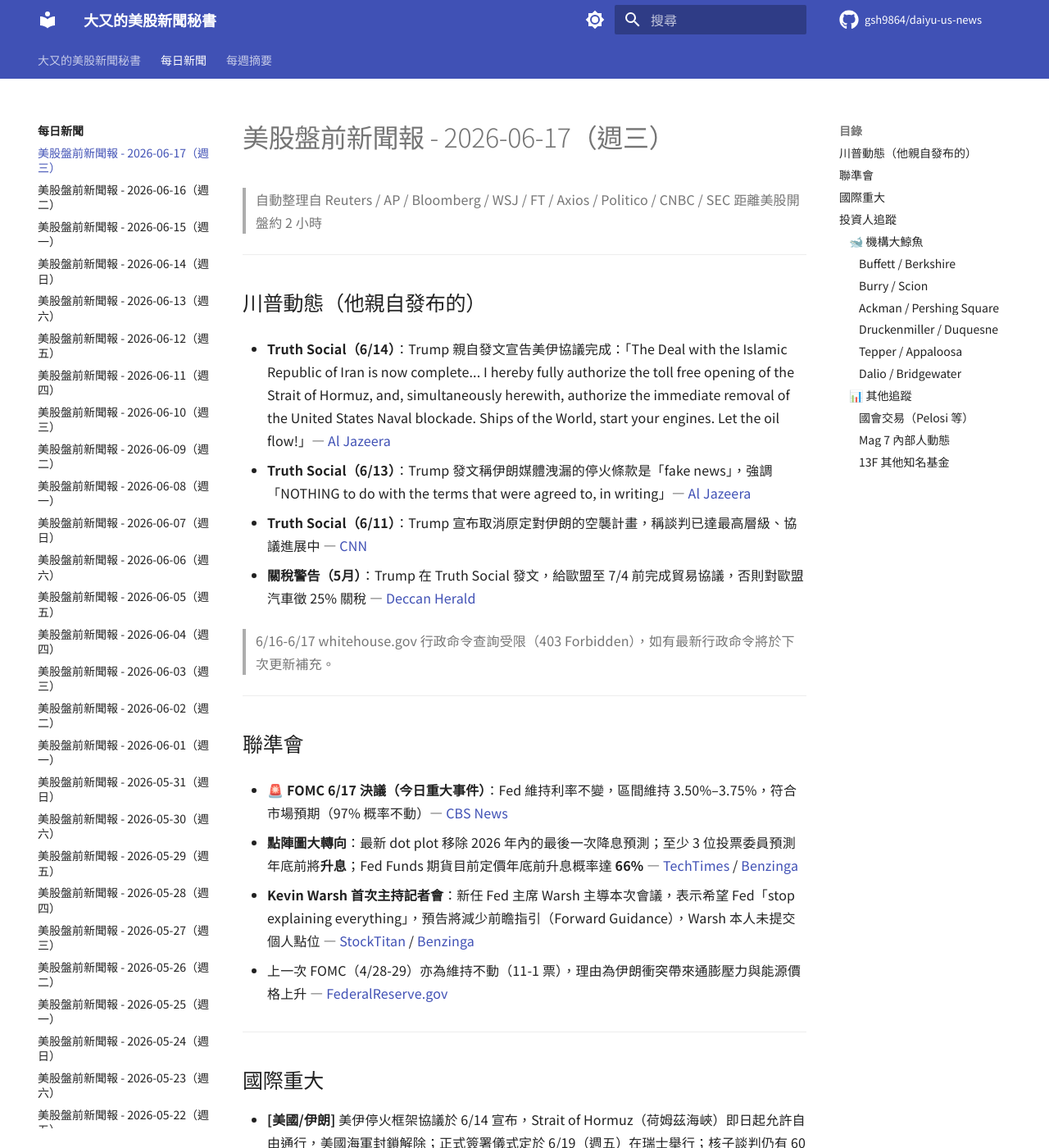
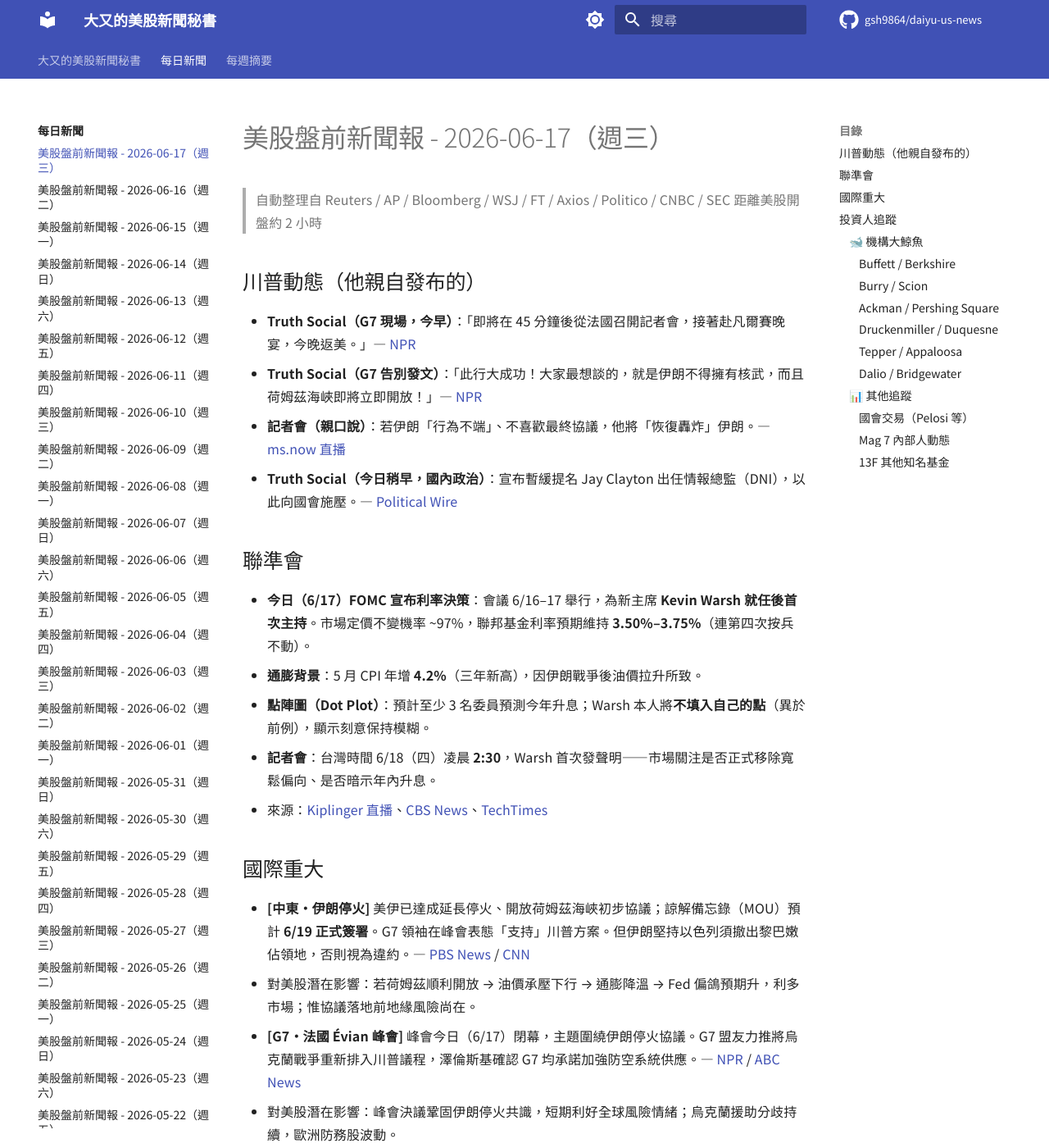
Before and after one commit to gsh9864/daiyu-us-news, an MkDocs documentation site: the page built from docs/daily/2026-06-17.md, in a window 1280 px wide and 1400 px high. Shown: the whole window at 82% size. Built offline with MkDocs 1.6.1 and Material for MkDocs 9.7.7, drawn with Linux system fonts in a browser that asks for light colours; comment, search, counter and statistics services are not loaded; some of the changed text lies outside the part shown.

Commit message:
Update daily news 2026-06-17

```diff
--- a/docs/daily/2026-06-17.md
+++ b/docs/daily/2026-06-17.md
@@ -3,134 +3,100 @@
 > 自動整理自 Reuters / AP / Bloomberg / WSJ / FT / Axios / Politico / CNBC / SEC
 > 距離美股開盤約 2 小時
 
----
-
 ## 川普動態（他親自發布的）
 
-- **Truth Social（6/14）**：Trump 親自發文宣告美伊協議完成：「The Deal with the Islamic Republic of Iran is now complete... I hereby fully authorize the toll free opening of the Strait of Hormuz, and, simultaneously herewith, authorize the immediate removal of the United States Naval blockade. Ships of the World, start your engines. Let the oil flow!」— [Al Jazeera](https://www.aljazeera.com/news/2026/6/14/us-iran-ceasefire-deal-announced-trump-says-strait-of-hormuz-reopening)
-
-- **Truth Social（6/13）**：Trump 發文稱伊朗媒體洩漏的停火條款是「fake news」，強調「NOTHING to do with the terms that were agreed to, in writing」— [Al Jazeera](https://www.aljazeera.com/news/2026/6/12/dishonorable-trump-says-leaked-iran-ceasefire-terms-fake)
-
-- **Truth Social（6/11）**：Trump 宣布取消原定對伊朗的空襲計畫，稱談判已達最高層級、協議進展中 — [CNN](https://www.cnn.com/2026/06/11/world/live-news/iran-war-trump-israel-hnk)
-
-- **關稅警告（5月）**：Trump 在 Truth Social 發文，給歐盟至 7/4 前完成貿易協議，否則對歐盟汽車徵 25% 關稅 — [Deccan Herald](https://www.deccanherald.com/world/trump-issues-new-tariff-notices-as-eu-pushes-for-us-trade-deal-3623128)
-
-> 6/16-6/17 whitehouse.gov 行政命令查詢受限（403 Forbidden），如有最新行政命令將於下次更新補充。
-
----
+- **Truth Social（G7 現場，今早）**：「即將在 45 分鐘後從法國召開記者會，接著赴凡爾賽晚宴，今晚返美。」— [NPR](https://www.npr.org/2026/06/17/nx-s1-5860782/trumps-iran-agreement-dominates-g7-but-big-questions-remain)
+- **Truth Social（G7 告別發文）**：「此行大成功！大家最想談的，就是伊朗不得擁有核武，而且荷姆茲海峽即將立即開放！」— [NPR](https://www.npr.org/2026/06/17/nx-s1-5860782/trumps-iran-agreement-dominates-g7-but-big-questions-remain)
+- **記者會（親口說）**：若伊朗「行為不端」、不喜歡最終協議，他將「恢復轟炸」伊朗。— [ms.now 直播](https://www.ms.now/liveblog/iran-news-trump-israel-war-june-17-2026)
+- **Truth Social（今日稍早，國內政治）**：宣布暫緩提名 Jay Clayton 出任情報總監（DNI），以此向國會施壓。— [Political Wire](https://politicalwire.com/2026/06/17/trump-arrives-late-to-g7-after-truth-social-screed/)
 
 ## 聯準會
 
-- **🚨 FOMC 6/17 決議（今日重大事件）**：Fed 維持利率不變，區間維持 3.50%–3.75%，符合市場預期（97% 概率不動）— [CBS News](https://www.cbsnews.com/news/federal-reserve-interest-rates-kevin-warsh-june-2026/)
-
-- **點陣圖大轉向**：最新 dot plot 移除 2026 年內的最後一次降息預測；至少 3 位投票委員預測年底前將**升息**；Fed Funds 期貨目前定價年底前升息概率達 **66%** — [TechTimes](https://www.techtimes.com/articles/318527/20260616/federal-reserve-june-2026-meeting-warsh-set-drop-dot-hike-risk-climbs.htm) / [Benzinga](https://beincrypto.com/kevin-warsh-fed-rate-hold-hike-odds-2026-crypto/)
-
-- **Kevin Warsh 首次主持記者會**：新任 Fed 主席 Warsh 主導本次會議，表示希望 Fed「stop explaining everything」，預告將減少前瞻指引（Forward Guidance），Warsh 本人未提交個人點位 — [StockTitan](https://www.stocktitan.net/articles/fed-rate-decision-june-17-2026) / [Benzinga](https://www.benzinga.com/markets/macro-economic-events/26/06/53192257/kevin-warshs-high-stakes-fed-debut-on-inflation-jobs-and-economic-outlook-heres-what-to-expect)
-
-- 上一次 FOMC（4/28-29）亦為維持不動（11-1 票），理由為伊朗衝突帶來通膨壓力與能源價格上升 — [FederalReserve.gov](https://www.federalreserve.gov/monetarypolicy/fomcminutes20260429.htm)
-
----
+- **今日（6/17）FOMC 宣布利率決策**：會議 6/16–17 舉行，為新主席 **Kevin Warsh 就任後首次主持**。市場定價不變機率 ~97%，聯邦基金利率預期維持 **3.50%–3.75%**（連第四次按兵不動）。
+- **通膨背景**：5 月 CPI 年增 **4.2%**（三年新高），因伊朗戰爭後油價拉升所致。
+- **點陣圖（Dot Plot）**：預計至少 3 名委員預測今年升息；Warsh 本人將**不填入自己的點**（異於前例），顯示刻意保持模糊。
+- **記者會**：台灣時間 6/18（四）凌晨 **2:30**，Warsh 首次發聲明——市場關注是否正式移除寬鬆偏向、是否暗示年內升息。
+- 來源：[Kiplinger 直播](https://www.kiplinger.com/news/live/fed-meeting-updates-and-commentary-june-2026)、[CBS News](https://www.cbsnews.com/news/federal-reserve-interest-rates-kevin-warsh-june-2026/)、[TechTimes](https://www.techtimes.com/articles/318527/20260616/federal-reserve-june-2026-meeting-warsh-set-drop-dot-hike-risk-climbs.htm)
 
 ## 國際重大
 
-- **[美國/伊朗]** 美伊停火框架協議於 6/14 宣布，Strait of Hormuz（荷姆茲海峽）即日起允許自由通行，美國海軍封鎖解除；正式簽署儀式定於 6/19（週五）在瑞士舉行；核子談判仍有 60 天緩衝期 — [Al Jazeera](https://www.aljazeera.com/news/2026/6/14/us-iran-ceasefire-deal-announced-trump-says-strait-of-hormuz-reopening) / [NPR](https://www.npr.org/2026/06/15/nx-s1-5858590/us-iran-deal-updates)
-  - 對美股潛在影響：能源股下壓（油價回落風險）；航運、物流股正面；全球風險情緒改善，有助於大盤
+- **[中東・伊朗停火]** 美伊已達成延長停火、開放荷姆茲海峽初步協議；諒解備忘錄（MOU）預計 **6/19 正式簽署**。G7 領袖在峰會表態「支持」川普方案。但伊朗堅持以色列須撤出黎巴嫩佔領地，否則視為違約。— [PBS News](https://www.pbs.org/newshour/amp/world/iran-and-u-s-reach-an-initial-deal-to-extend-the-ceasefire-and-open-the-strait-of-hormuz-but-challenges-remain) / [CNN](https://www.cnn.com/2026/06/17/world/live-news/iran-war-g7-summit)
+  - 對美股潛在影響：若荷姆茲順利開放 → 油價承壓下行 → 通膨降溫 → Fed 偏鴿預期升，利多市場；惟協議落地前地緣風險尚在。
 
-- **[美國/歐盟]** EU 議會 6/15–18 會期進行美歐貿易協議表決；協議條款：歐盟取消對美工業品關稅、美對多數歐盟商品上限 15%；若 7/4 前未完成批准，Trump 將對歐盟汽車徵 25% — [EU Council](https://www.consilium.europa.eu/en/press/press-releases/2026/05/20/eu-us-trade-council-and-parliament-strike-a-deal-to-implement-the-tariff-elements-of-the-joint-statement/) / [Euronews](https://www.euronews.com/my-europe/2026/05/27/eu-countries-back-eu-us-deal-paving-the-way-for-its-final-adoption)
-  - 對美股潛在影響：歐美關係緩和利好，有助 S&P 500 跨國企業；汽車股（GM、Ford）注意 EU 議會結果
+- **[G7・法國 Évian 峰會]** 峰會今日（6/17）閉幕，主題圍繞伊朗停火協議。G7 盟友力推將烏克蘭戰爭重新排入川普議程，澤倫斯基確認 G7 均承諾加強防空系統供應。— [NPR](https://www.npr.org/2026/06/16/g-s1-128325/g7-leaders-summit) / [ABC News](https://abcnews.com/Politics/trump-heads-france-1st-g7-summit-us-iran/story?id=133798771)
+  - 對美股潛在影響：峰會決議鞏固伊朗停火共識，短期利好全球風險情緒；烏克蘭援助分歧持續，歐洲防務股波動。
 
-- **[美國/中國]** 6/11 美中貿易協議：維持現行 30% 關稅（20% 芬太尼＋10% 互惠），暫緩進一步升級 60 天；最高法院今年裁定 IEEPA 不能用於關稅（2/20），行政當局繞道中 — [Tax Foundation](https://taxfoundation.org/research/all/federal/trump-tariffs-trade-war/)
-  - 對美股潛在影響：短期穩定，但 30% 關稅基礎仍重，消費品、供應鏈佈局中國企業持續承壓
+- **[俄烏戰爭]** 俄軍過去 24 小時對頓涅茨克發動 1,065 次打擊，4 人亡、17 人傷；切爾尼希夫兩處能源設施遭攻擊。烏克蘭持續遠程打擊俄羅斯石油精煉廠。— [Ukrinform](https://www.ukrinform.net/rubric-ato)
+  - 對美股潛在影響：烏克蘭能源設施持續受損，天然氣供應不確定性偏高，能源股短期受支撐。
 
-- **[中東/伊朗核談]** 美伊停火協議後，核武談判預計於 60 天緩衝期內展開；伊朗副外長確認協議，但批評者警告核問題尚未解決 — [The Hill](https://thehill.com/homenews/administration/5923788-trump-announces-iran-deal/)
-  - 對美股潛在影響：地緣政治尾部風險短期降低；但核談若破裂，能源/防衛股波動將加劇
+- **[美中貿易]** USTR 依 Section 301（強迫勞動調查）提議對中國新增 **12.5%** 關稅（6/2 宣布）；目前中國商品有效稅率仍約 **30%**。178 項中國產品關稅豁免延至 **2026/11/10**。— [China Briefing](https://www.china-briefing.com/news/us-china-tariff-rates-2025/) / [Tax Foundation](https://taxfoundation.org/research/all/federal/trump-tariffs-trade-war/)
+  - 對美股潛在影響：新關稅若落地，供應鏈成本再攀升，科技硬體與消費品股承壓；豁免延長部分緩衝衝擊。
 
-- **[宏觀/Ray Dalio 警告]** 6/3 Forbes 峰會：Dalio 警告 AI 市場存在泡沫（「There's definitely a bubble」），並稱美國債務「past the point of no return」，預期 Fed 將被迫採用 1930 年代式「財政壓制」（Financial Repression）；建議持有黃金、實物資產、減少長期美債曝險 — [Bloomberg](https://www.bloomberg.com/news/newsletters/2026-06-03/bridgewater-s-dalio-sees-ai-bubble-bursting) / [Benzinga](https://www.benzinga.com/markets/prediction-markets/26/06/52984320/ray-dalio-says-us-is-past-the-point-of-no-return-on-debt-sees-1930s-style-financial-repression-coming)
-  - 對美股潛在影響：宏觀警示，科技/AI 類股估值面臨挑戰；黃金、商品類資產相對看好
-
----
+- **[美國內政]** 川普於 G7 期間 Truth Social 發文，暫緩 Clayton DNI 提名——為財政/預算協商留下籌碼，短期增加立法不確定性。
+  - 對美股潛在影響：國會預算協商進度不明，短期市場中性至略負。
 
 ## 投資人追蹤
 
 ### 🐋 機構大鯨魚
 
 #### Buffett / Berkshire
-- Berkshire 現金部位維持 **$3,970 億**（全數在短期國庫券），Buffett 仍等待真正的市場大修正
-- BRK 股票回購：BRK-B 跌至 1.4 倍帳面值時，Berkshire 恢復回購（暫停 21 個月後）
-- **Greg Abel 買入 Berkshire 股票 $1,500 萬**，承諾每年持續購買（金額相當於其稅後年薪全部）
-- 保險浮存金（Insurance Float）2026 Q1：$1,769 億，較 2025 年底增加約 5 億
-- 最近 13F：Q1 2026（截至 3/31）；已知重倉 TOP 3：AAPL（已大幅減持）、美國運通 (AXP)、美國銀行 (BAC)
-- 來源：[SEC 8-K](https://www.sec.gov/Archives/edgar/data/0001067983/000119312526085801/d117283dex991.htm) / [Yahoo Finance](https://finance.yahoo.com/markets/stocks/articles/warren-buffett-400-billion-going-124237094.html)
+- **BRK-B 恢復股票回購**（暫停 21 個月後首次）：觸發點為股價淨值比跌至 **1.4x**，管理層認為股價低估。
+- 副手 **Greg Abel** 個人投入 **$1,500 萬**購入 Berkshire 股票，並承諾每年持續買入（相當於其稅後年薪全數）。
+- 現金部位約 **$3,970 億**，Buffett 指標 230%，仍全押短期美債，未見大型收購動作。
+- 2026/1/2 已完成收購 **OxyChem**（Occidental Chemical Corp 化工業務）。
+- 最近 13F：Q1 2026（5/15 揭露）；**已知重倉 TOP 3：AAPL、BAC、AXP**。
+- 過去 24 小時無新動態。
 
 #### Burry / Scion
-- ⚠️ **重大異動**：Michael Burry 已於 **2025 年 11 月關閉 Scion Asset Management**，不再以對沖基金形式運作
-- 目前以 Substack「**Cassandra Unchained**」形式繼續公開觀點（2025/11/23 創立）
-- 最後一次 13F（Q3 2025）：重倉 PLTR 佔 66%，AUM $6,814 萬，共 9 持倉
-- **過去 24 小時無新動態（Scion 已解散，無新 13F）**
-- 來源：[Funds Society](https://www.fundssociety.com/en/news/markets/michael-burry-famous-for-the-film-the-big-short-shuts-down-the-hedge-fund-scion-asset-management/) / [Hedgeweek](https://www.hedgeweek.com/michael-burry-closes-scion-asset-management/)
+- 2025/11 Burry 宣布**關閉 Scion Asset Management**，轉型為 Substack 訂閱電子報「Cassandra Unchained」（2025/11/23 啟動）。
+- Scion AUM 已縮至 **$6,814 萬**（9 個持倉，截至 2026/5）；無主動做空倉位披露。
+- 過去 24 小時無新動態。
 
 #### Ackman / Pershing Square
-- **退出 Universal Music Group（UMG）持股**：UMG 董事會正式否決 Ackman 的 640 億美元收購提案後，Pershing Square 賣出剩餘約 8,060 萬股 UMG 股份 — [Bloomberg](https://www.bloomberg.com/news/articles/2026-06-03/bill-ackman-s-pershing-square-set-to-exit-universal-music-stake)
-- **4 個新倉位**：Ackman 公告已建立 4 個新股票持倉，身份未揭露，將於 Q2 報告披露
-- NAV 表現：2026 YTD -4.7%（略有改善，上次-5.4%）
-- 計劃每季在 X Spaces 舉辦公開投資人 Q&A — [StockTitan](https://www.stocktitan.net/news/PS/pershing-square-announces-quarterly-investor-communications-format-vtkc0bt674pc.html)
-- **過去 24 小時無新動態（以上為近期重大消息）**
+- **重大動作**：Pershing Square 以 **€14.2 億（約 $16.5 億）**清倉所有 **Universal Music Group（UMG）** 股票，時間點在 UMG 董事會正式拒絕 Ackman $640 億收購要約數日後（約 6/3）。— [Bloomberg](https://www.bloomberg.com/news/articles/2026-06-03/bill-ackman-s-pershing-square-set-to-exit-universal-music-stake)
+- 宣布**4 筆新投資**待揭露（標的於 Q2 2026 財報發佈時公開）；計劃 Q 後在 X Spaces 舉辦公開 Q&A。
+- 過去 24 小時無新 X 貼文重大動態。
 
 #### Druckenmiller / Duquesne
-- Q4 2025 13F：Duquesne Family Office 組合市值約 $45 億
-- 已清倉 NVDA，轉進新 AI 標的（Q1 2026 前揭露）；同期大幅砍 Amazon 持股達 94%，轉入半導體
-- 過去 24 小時無新公開發言或採訪
-- 相關背景：Druckenmiller 的密友 Kevin Warsh 於今日首次主持 FOMC 記者會（兩人被認為宏觀觀點相近）
-- 來源：[Insider Monkey](https://www.insidermonkey.com/hedge-fund/duquesne+capital/295/) / [Motley Fool](https://www.fool.com/investing/2026/01/16/billionaire-stanley-druckenmiller-dumped-nvidia-ai/)
+- **Q1 2026（5/15 揭露）重大異動**：
+  - 賣出 **Amazon（AMZN）94%** 部位
+  - 新建 **Intel（INTC）** 倉位 411,400 股（8 年來首次買 INTC）
+  - 清倉 **Alphabet（GOOGL）**；加碼 2 檔 Agentic AI 相關股
+- 佈局邏輯：AI 需求從 GPU 訓練轉向 CPU/客製晶片，Intel 受益；NVDA 已於 2024 底全數出清。— [Motley Fool](https://www.fool.com/investing/2026/06/02/billionaire-stanley-druckenmiller-amzn-buy-intc/)
+- 過去 24 小時無新公開發言。
 
 #### Tepper / Appaloosa
-- Q1 2026：大砍 **MSFT 倉位約 82%**，轉向記憶體半導體
-- 目前最大持倉：**Micron Technology（MU）**
-- 2/25 向 Whirlpool 發公開信，批評管理層摧毀股東價值，推動改革 — [CNBC](https://www.cnbc.com/2026/02/25/david-tepper-sends-scathing-letter-to-whirlpool.html)
-- **過去 24 小時無新 CNBC 採訪或公開動態**
-- 來源：[Motley Fool](https://www.fool.com/investing/2026/03/03/billionaire-david-tepper-eliminated-nearly-all-of/)
+- **Q1 2026**：砍 **Microsoft（MSFT）倉位約 82%**。
+- **Q4 2025**：幾乎清倉所有銀行股；大幅加倉 AI 記憶體晶片。
+- **Q2 最新動向**（已傳出）：退出 Norfolk Southern（NSC）；加倉 Adobe（ADBE）。— [TipRanks](https://www.tipranks.com/news/the-fly/teppers-appaloosa-exits-norfolk-southern-boosts-adobe-in-q2)
+- 過去 24 小時無 CNBC 採訪新動態。
 
 #### Dalio / Bridgewater
-- **6/3 公開警告 AI 泡沫**（詳見「國際重大」段落）
-- Q1 2026 13F 已披露，配置重點：黃金、新興市場 ETF、商品
-- 過去 24 小時無新貼文或採訪（最新重大發言為 6/3 Forbes）
-- 來源：[Bloomberg](https://www.bloomberg.com/news/newsletters/2026-06-03/bridgewater-s-dalio-sees-ai-bubble-bursting) / [Benzinga](https://www.benzinga.com/markets/prediction-markets/26/06/52984320/ray-dalio-says-us-is-past-the-point-of-no-return-on-debt-sees-1930s-style-financial-repression-coming)
-
----
+- **6/3 Forbes Disruptors Summit** 公開警告：AI 市場出現泡沫破裂信號（"the pricking is the converting of wealth into money"）；美國已跨越關鍵債務門檻，Fed 恐被迫重演 1930 年代低利率壓制政策。— [Bloomberg](https://www.bloomberg.com/news/newsletters/2026-06-03/bridgewater-s-dalio-sees-ai-bubble-bursting)
+- Dalio 2025 年已出售 Bridgewater 全部股權，不再參與投資決策（現由 Karen Karniol-Tambour、Bob Prince、Greg Jensen 共同主管）。
+- 過去 24 小時無新公開發言。
 
 ### 📊 其他追蹤
 
 #### 國會交易（Pelosi 等）
-- **過去 24 小時無新披露**（最近重大：2026/1/23 披露 Paul Pelosi 去年底至 1 月中旬交易，涉約 $6,900 萬大科技持倉重新布局）
-- 追蹤來源：[Capitol Trades](https://www.capitoltrades.com/articles/pelosi-repositioned-69m-across-big-tech-names-2026-01-27) / [Unusual Whales](https://unusualwhales.com/politics)
+- 過去 24 小時無新披露。Paul Pelosi 最近揭露交易：2026/1 購入 AllianceBernstein（AB）25,000 股（$1M–$5M）。Pelosi 家族過去 12 個月共 21 筆交易，報酬率超越 S&P 500 達 153 個百分點。最新動態請查 [Capitol Trades](https://capitoltrades.com) / [Unusual Whales](https://unusualwhales.com/politics)。
 
 #### Mag 7 內部人動態
-
-- **NVDA**：Jensen Huang CEO 按 10b5-1 預定計畫持續執行股票出售（$8.65 億計畫，分批賣出），屬計畫性出售，無異常 — [TipRanks](https://www.tipranks.com/news/nvda-insider-trade-alert-ceo-sells-14-4m-nvidia-stock-2)
-
-- **AAPL**：過去 24 小時無新內部人 Form 4 動態
-
-- ⚠️ **MSFT**：Judson Althoff（微軟商業 CEO）6/1 賣出 15,500 股，價值約 **$714 萬**；CMO Takeshi Numoto 6/8、6/10 合計賣出 7,000 股，總計約 $284 萬。均為計劃性出售，金額不大但 C-suite 密集出售值得留意 — [MarketScreener](https://www.marketscreener.com/news/microsoft-insider-sold-shares-worth-7-145-314-according-to-a-recent-sec-filing-ce7f5ddfdb8ffe25)
-
-- **GOOGL**：過去 24 小時無新內部人 Form 4 動態
-
-- **META**：過去 24 小時無新內部人 Form 4 動態
-
-- **AMZN**：過去 24 小時無新內部人 Form 4 動態
-
-- **TSLA**：SpaceX 約於 6/12 上市（Musk 財富預計突破兆元）；投資人警告 Musk 將精力轉向 SpaceX 可能不利 Tesla；無 CEO 大筆賣出 Form 4 — [Fortune](https://fortune.com/2026/05/21/spacex-ipo-hurt-tesla-retail-investors/)
+- **NVDA** ⚠️：董事 **Mark Stevens** 相關信託 6/2–4 大賣 **100 萬股**（均價 $217–222，總額約 **$2.2 億**）；董事 **Stephen Neal** 信託 6/3 賣出 15,500 股（均價 $215）。本月合計 Form 4 揭露 5 筆交易。— [StockTitan](https://www.stocktitan.net/sec-filings/NVDA/form-4-nvidia-corp-insider-trading-activity-3fed13a97563.html)
+- **AAPL**：過去 24 小時無新動態
+- **MSFT**：過去 24 小時無新動態
+- **GOOGL**：過去 24 小時無新動態
+- **META**：過去 24 小時無新動態
+- **AMZN**：過去 24 小時無新動態
+- **TSLA**：RSU 歸屬後例行性扣繳賣出，非主動交易；Musk 無大筆交易披露
 
 #### 13F 其他知名基金
-
-- **Tiger Global（Chase Coleman）**：Q1 2026 13F 已於 5/15 提交；組合市值 $228.5 億，大幅加碼 NVDA、TSM、META、AVGO、SPOT、CPNG — [Seeking Alpha](https://seekingalpha.com/article/4912717-chase-colemans-tiger-global-portfolio-q1-2026-update)
-
-- **Greenlight Capital（David Einhorn）**：Q1 2026 報 +6.5%（淨值）；13F 已於 5/15 提交，完整持倉請查 SEC EDGAR
-
-- **Third Point（Dan Loeb）**：Q1 2026 組合大幅縮水 71%（金額下降），策略轉向不明，完整 13F 5/15 已提交
-
-- **Citadel（Ken Griffin）**：Q1 2026 13F 已於 5/15 提交（在獨立 Quant & Multi-Strat Tracker），詳細持倉資料需查 SEC EDGAR
-
-- **下次 13F Deadline**：Q2 2026 → **2026-08-14**
+- **Q2 2026 13F 下次申報 deadline：2026-08-14**（目前無新揭露）
+- **Q1 2026 已知摘要**：
+  - Tiger Global（Chase Coleman）：Q1 持倉資料尚未有重大媒體報導
+  - Greenlight Capital（David Einhorn）：無最新動態
+  - Third Point（Dan Loeb）：無最新動態
+  - Citadel（Ken Griffin）：Q1 deadline 5/15 已截止；慣例最後一日申報，詳細持倉尚待彙整
 
 ---
-*本頁由 Claude routine 自動生成於 2026-06-17 06:00 (UTC)*
+*本頁由 Claude routine 自動生成於 2026-06-17 15:52 (UTC)*
```
